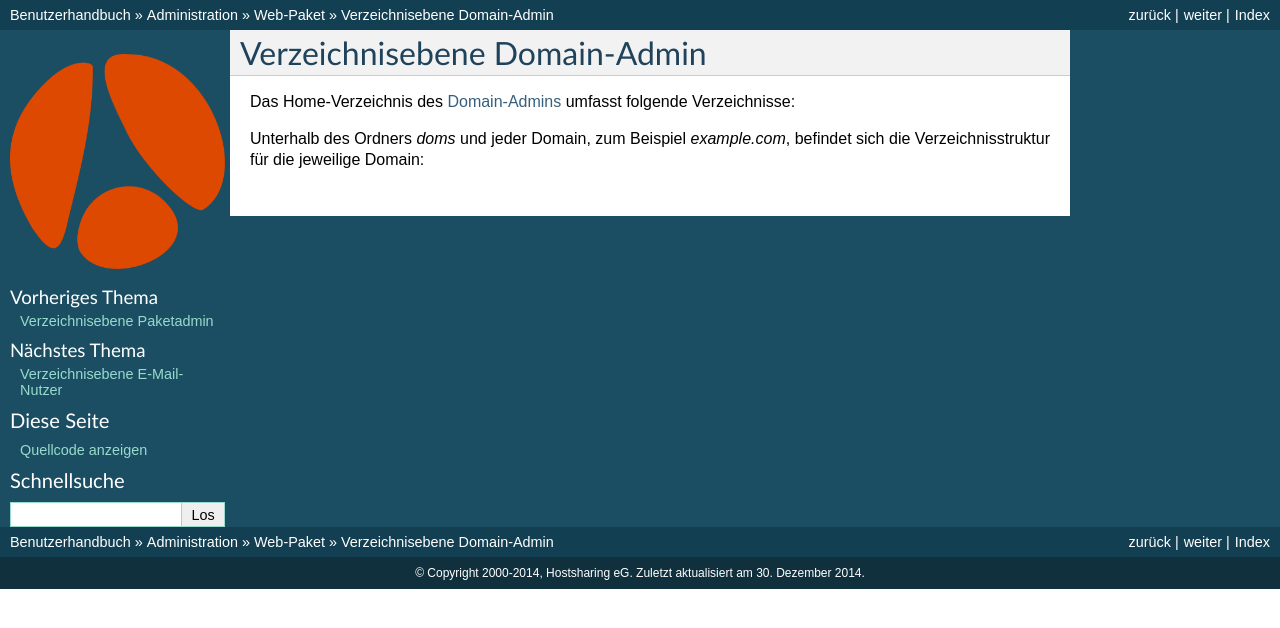
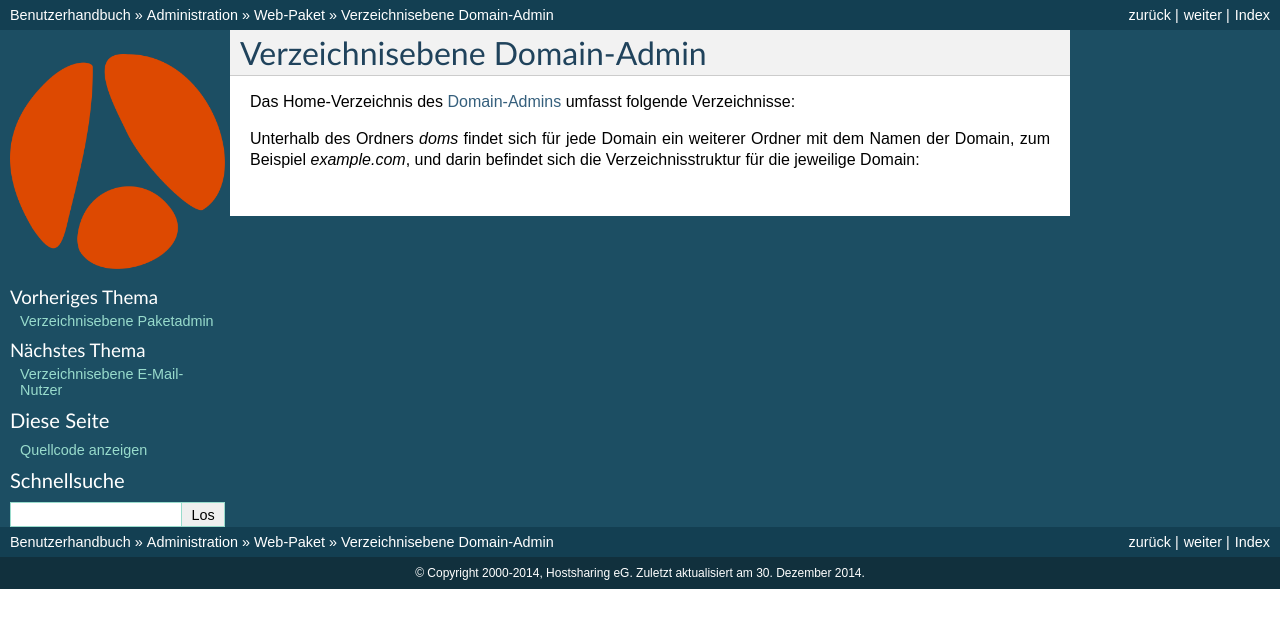
Before and after one commit to hostsharing/hs.docs.users, a Sphinx documentation site: the page built from source/administration/webpaket/verzeichnisebenen-domain-admin.rst, in a window 1280 px wide. Shown: the top 628 px of the page. Built offline with Sphinx 7.4.7, drawn with Linux system fonts in a browser that asks for light colours.

Commit message:
Update verzeichnisebenen-domain-admin.rst
Mer Formatierung. Formulierung hoffentlich klarer.

```diff
--- a/source/administration/webpaket/verzeichnisebenen-domain-admin.rst
+++ b/source/administration/webpaket/verzeichnisebenen-domain-admin.rst
@@ -6,35 +6,35 @@
 +-----------------+-----------+--------+---------+----------------------------------------------------------------+
 | Berechtigungen  | Nutzer    | Gruppe | Ordner  | Erläuterung                                                    |
 +=================+===========+========+=========+================================================================+
-| ` dr-xr-x--T `  | httpd     | xyz00  | doms    | Ablage der im Web-Paket aufgeschaltenen enthaltenen Domains dieses Domain-Admin. |
+| ` dr-xr-x--T `  | httpd     | xyz00  | doms    | Ablage der in diesem Web-Paket aufgeschaltenen Domains dieses Domain-Admin. |
 +-----------------+-----------+--------+---------+----------------------------------------------------------------+
 | ` drwx------ `  | xyz00-abc | xyz00  | Maildir | Mailordner des Domain-Admin.                                  |
 +-----------------+-----------+--------+---------+----------------------------------------------------------------+
 
 
-Unterhalb des Ordners *doms* und jeder Domain, zum Beispiel *example.com*, befindet sich die Verzeichnisstruktur für die jeweilige Domain:
+Unterhalb des Ordners *doms* findet sich für jede Domain ein weiterer Ordner mit dem Namen der Domain, zum Beispiel *example.com*, und darin befindet sich die Verzeichnisstruktur für die jeweilige Domain:
 
 
 +----------------+-----------+--------+-------------+-----------------------------------------------------------------------------------------------------------------------------------------------+
 | Berechtigungen | Nutzer    | Gruppe | Ordner      | Erläuterung                                                                                                                                   |
 +================+===========+========+=============+===============================================================================================================================================+
-| drwxr-xr-x     | xyz00-abc |  xyz00 | cgi         | Ablage externer Software zur Generierung dynamischer Webseiten in einem Webserver.                                                            |
+| ` drwxr-xr-x ` | xyz00-abc |  xyz00 | cgi         | Ablage externer Software zur Generierung dynamischer Webseiten in einem Webserver.                                                            |
 +----------------+-----------+--------+-------------+-----------------------------------------------------------------------------------------------------------------------------------------------+
-| drwxr-xr-x     | xyz00-abc |  xyz00 | cgi-ssl     | Ablage externer Software zur Generierung dynamischer Webseiten, die verschlüsselt ausgeliefert werden (siehe auch :doc:`TLS</administration/tls/index>`). |
+| ` drwxr-xr-x ` | xyz00-abc |  xyz00 | cgi-ssl     | Ablage externer Software zur Generierung dynamischer Webseiten, die verschlüsselt ausgeliefert werden (siehe auch :doc:`TLS</administration/tls/index>`). |
 +----------------+-----------+--------+-------------+-----------------------------------------------------------------------------------------------------------------------------------------------+
-| drwxr-xr-x     | xyz00-abc |  xyz00 | fastcgi     | Ablage externer Software zur Generierung dynamischer Webseiten in einem Webserver.                                                            |
+| ` drwxr-xr-x ` | xyz00-abc |  xyz00 | fastcgi     | Ablage externer Software zur Generierung dynamischer Webseiten in einem Webserver.                                                            |
 +----------------+-----------+--------+-------------+-----------------------------------------------------------------------------------------------------------------------------------------------+
-| drwxr-xr-x     | xyz00-abc |  xyz00 | fastcgi-ssl | Ablage externer Software zur Generierung dynamischer Webseiten, die verschlüsselt ausgeliefert werden (siehe auch :doc:`TLS</administration/tls/index>`). |
+| ` drwxr-xr-x ` | xyz00-abc |  xyz00 | fastcgi-ssl | Ablage externer Software zur Generierung dynamischer Webseiten, die verschlüsselt ausgeliefert werden (siehe auch :doc:`TLS</administration/tls/index>`). |
 +----------------+-----------+--------+-------------+-----------------------------------------------------------------------------------------------------------------------------------------------+
-| drwxr-xr-x     | xyz00-abc |  xyz00 | htdocs      | Ablage für die Daten einer Webseite, wenn diese unverschlüsselt ausgeliefert werden soll.                                                     |
+| ` drwxr-xr-x ` | xyz00-abc |  xyz00 | htdocs      | Ablage für die Daten einer Webseite, wenn diese unverschlüsselt ausgeliefert werden soll.                                                     |
 +----------------+-----------+--------+-------------+-----------------------------------------------------------------------------------------------------------------------------------------------+
-| drwxr-xr-x     | xyz00-abc |  xyz00 | subs        | Ablage für Sub-Domain aus htdocs, wenn diese unverschlüsselt ausgeliefert werden soll.                                                        |
+| ` drwxr-xr-x ` | xyz00-abc |  xyz00 | subs        | Ablage für Sub-Domain aus htdocs, wenn diese unverschlüsselt ausgeliefert werden soll.                                                        |
 +----------------+-----------+--------+-------------+-----------------------------------------------------------------------------------------------------------------------------------------------+
-| drwxr-xr-x     | xyz00-abc |  xyz00 | htdocs-ssl  | Ablage für die Daten einer Webseite, wenn diese verschlüsselt ausgeliefert werden soll (siehe auch :doc:`TLS</administration/tls/index>`). |
+| ` drwxr-xr-x ` | xyz00-abc |  xyz00 | htdocs-ssl  | Ablage für die Daten einer Webseite, wenn diese verschlüsselt ausgeliefert werden soll (siehe auch :doc:`TLS</administration/tls/index>`). |
 +----------------+-----------+--------+-------------+-----------------------------------------------------------------------------------------------------------------------------------------------+
-| drwxr-xr-x     | xyz00-abc |  xyz00 | subs-ssl    | Ablage für Sub-Domain aus htdocs-ssl, wenn diese verschlüsselt ausgeliefert werden soll.                                                      |
+| ` drwxr-xr-x ` | xyz00-abc |  xyz00 | subs-ssl    | Ablage für Sub-Domain aus htdocs-ssl, wenn diese verschlüsselt ausgeliefert werden soll.                                                      |
 +----------------+-----------+--------+-------------+-----------------------------------------------------------------------------------------------------------------------------------------------+
-| drwxr-xr-x     | xyz00-abc |  xyz00 | etc         | Ablage für domaineigene Konfigurationsdateien (z.B. eigenes :doc:`Zonefile</administration/zonefile/index>`).                                 |
+| ` drwxr-xr-x ` | xyz00-abc |  xyz00 | etc         | Ablage für domaineigene Konfigurationsdateien (z.B. eigenes :doc:`Zonefile</administration/zonefile/index>`).                                 |
 +----------------+-----------+--------+-------------+-----------------------------------------------------------------------------------------------------------------------------------------------+
-| drwxr-xr-x     | xyz00-abc |  xyz00 | var         | Ablage für Logfiles.                                                                                                                          |
+| ` drwxr-xr-x ` | xyz00-abc |  xyz00 | var         | Ablage für Logfiles.                                                                                                                          |
 +----------------+-----------+--------+-------------+-----------------------------------------------------------------------------------------------------------------------------------------------+
```
